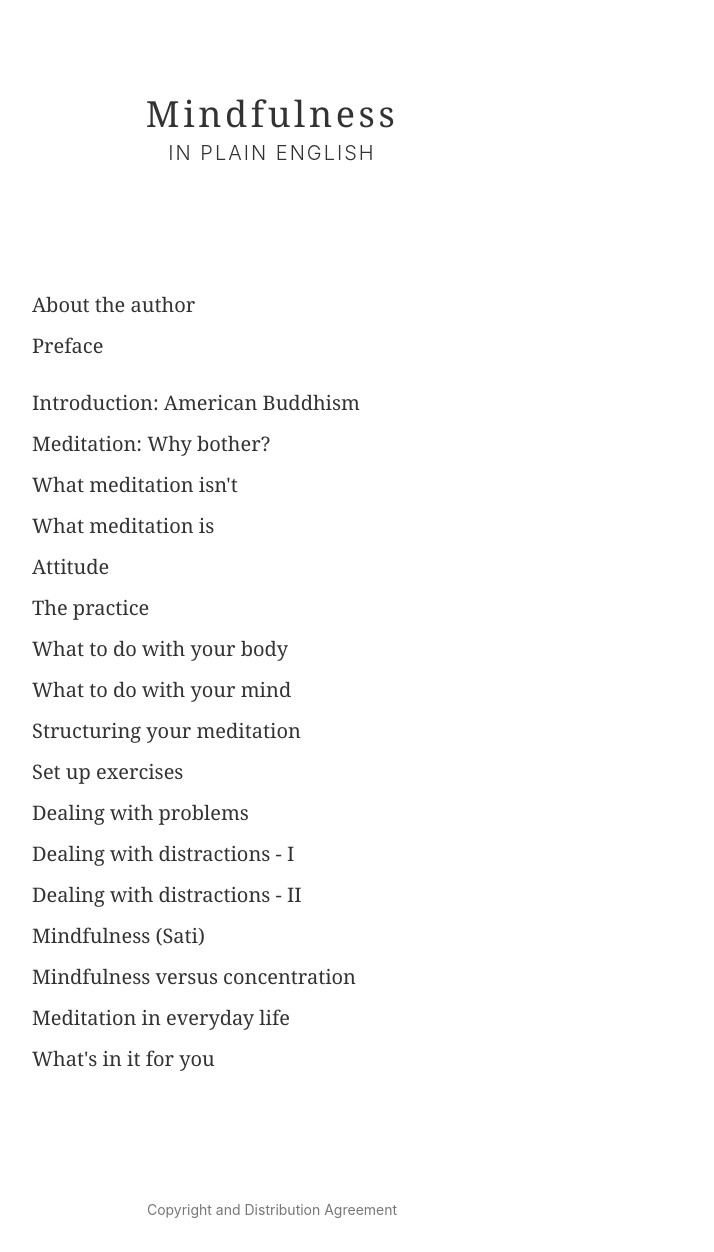
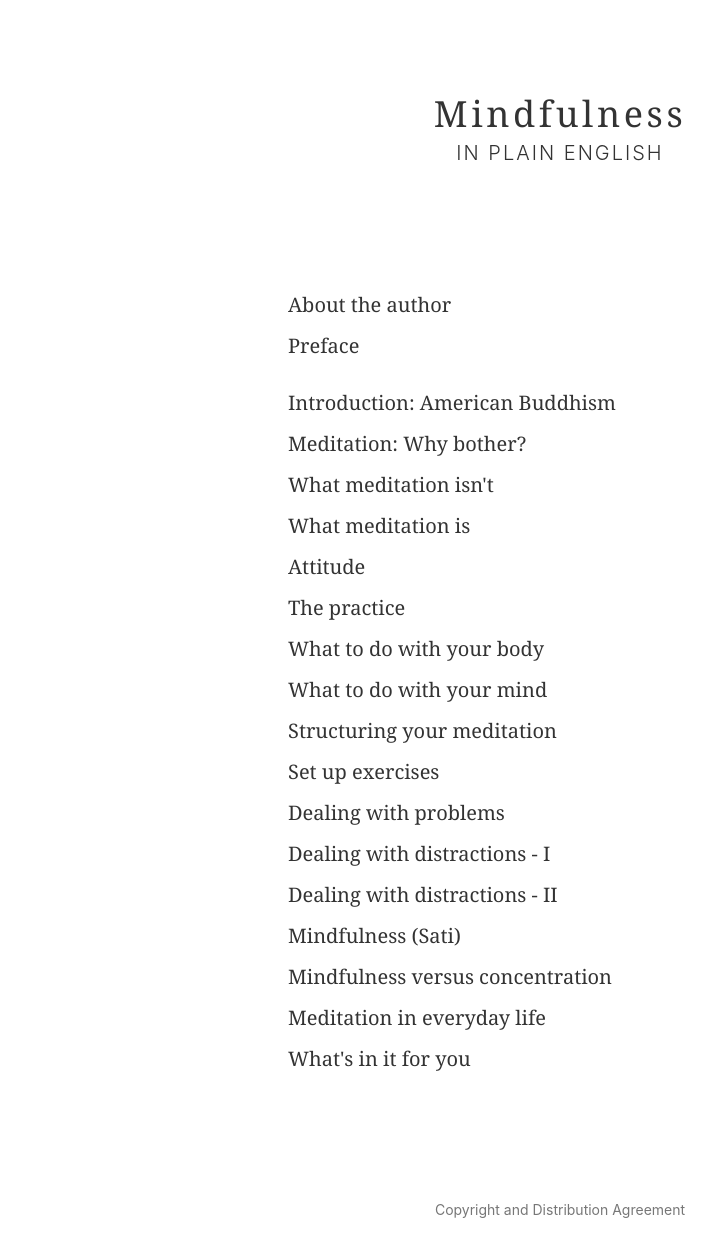
Before and after one commit to mindfulness-in-plain-english/mindfulness-in-plain-english.github.io, a Jekyll site: the page built from index.html, in a window 1280 px wide. Shown: the whole page, without its empty margins (0-714 px from the left). Built offline with Jekyll 4.4.1, drawn with Linux system fonts in a browser that asks for light colours; some web fonts are replaced; comment, search, counter and statistics services are not loaded.

Commit message:
Container for desktop

```diff
--- a/_includes/prev-next.html
+++ b/_includes/prev-next.html
@@ -15,18 +15,18 @@
 <!-- Add previous and next links -->
 <nav class="flex flex-wrap f6 fw3 ttu tracked mt5">
     {% if prevChapter.url %}
-      <a class="bt b--light-silver flex justify-start items-center w-100 pv3 pr3 tl serif link outline-none gray hover-dark-gray hover-bg-near-white" href="{{ prevChapter.url }}" style="height: 5em;">
+      <a class="bt b--light-silver flex justify-start items-center w-100 pv3 pr3 tl serif link outline-none gray hover-dark-gray hover-bg-nearest-white" href="{{ prevChapter.url }}" style="height: 5em;">
           <span class="sans-serif mr2">←</span>{{ prevChapter.title }}
       </a>
     {% else %}
       <span></span>
     {% endif %}
 
-    <a href="{{ site.url }}/" class="bt b--light-silver flex justify-center items-center tc w-100 pa3 serif link outline-none gray hover-dark-gray hover-bg-near-white" style="height: 5em;">Top</a>
+    <a href="{{ site.url }}/" class="bt b--light-silver flex justify-center items-center tc w-100 pa3 serif link outline-none gray hover-dark-gray hover-bg-nearest-white" style="height: 5em;">Top</a>
 
 
     {% if nextChapter.url %}
-      <a class="bt b--light-silver flex justify-end items-center w-100 tr pv3 pl3 serif link outline-none gray hover-dark-gray hover-bg-near-white" href="{{ nextChapter.url }}"
+      <a class="bt b--light-silver flex justify-end items-center w-100 tr pv3 pl3 serif link outline-none gray hover-dark-gray hover-bg-nearest-white" href="{{ nextChapter.url }}"
       style="height: 5em;">
           {{ nextChapter.title }}<span class="sans-serif ml2">→</span>
       </a>
--- a/_layouts/chapter.html
+++ b/_layouts/chapter.html
@@ -3,8 +3,8 @@
 
 {% include head.html %}
 
-<body class="serif measure-wide bg-white dark-gray f5 pa4 lh-copy">
-
+<body class="serif container mw7 bg-white dark-gray f5 pa4 lh-copy">
+    <div class="measure-wide">
         {% include header.html %}
 
         <h1 class="f3 lh-title fw6 mv4">{{ page.title }}</h1>
@@ -14,5 +14,6 @@
         </section>
 
         {% include prev-next.html current=page %}
+    </div>
 </body>
 </html>
--- a/_layouts/default.html
+++ b/_layouts/default.html
@@ -3,18 +3,9 @@
 
 {% include head.html %}
 
-<body class="serif measure-wide bg-white dark-gray pa4 lh-copy">
-    <header>
-        <h1 class="tc lh-solid ma0 mt5 mb6">
-            <span class="f2 fw3 serif tracked">Mindfulness<br /></span>
-            <span class="f4 fw3 sans-serif ttu tracked">in Plain English</span>
-        </h1>
-    </header>
-
-    {{ content }}
-
-    <footer class="sans-serif f6 mt6 tc">
-        <a class="link gray dim" href="{{ site.url }}/electronic_distribution_agreement/">Copyright and Distribution Agreement</a>
-    </footer>
+<body class="serif container mw7 bg-white dark-gray pa4 lh-copy">
+    <div class="measure-wide">
+        {{ content }}
+    </div>
 </body>
 </html>
--- a/index.html
+++ b/index.html
@@ -2,4 +2,15 @@
 layout: default
 ---
 
+<header>
+    <h1 class="tc lh-solid ma0 mt5 mb6">
+        <span class="f2 fw3 serif tracked">Mindfulness<br /></span>
+        <span class="f4 fw3 sans-serif ttu tracked">in Plain English</span>
+    </h1>
+</header>
+
 {% include toc.html %}
+
+<footer class="sans-serif f6 mt6 tc">
+    <a class="link gray dim" href="{{ site.url }}/electronic_distribution_agreement/">Copyright and Distribution Agreement</a>
+</footer>
--- a/style.css
+++ b/style.css
@@ -1,3 +1,7 @@
+.container {
+    margin: auto;
+}
+
 ul,
 li {
     margin: 0;
@@ -38,3 +42,8 @@
     margin-top: 1rem;
     font-weight: 700;
 }
+
+.hover-bg-nearest-white:focus,
+.hover-bg-nearest-white:hover {
+    background-color: #fafafa;
+}
```
Also changed, not shown: electronic_distribution_agreement.html (+1 -8 lines). Lines whose indentation alone changed are shown as unchanged.
